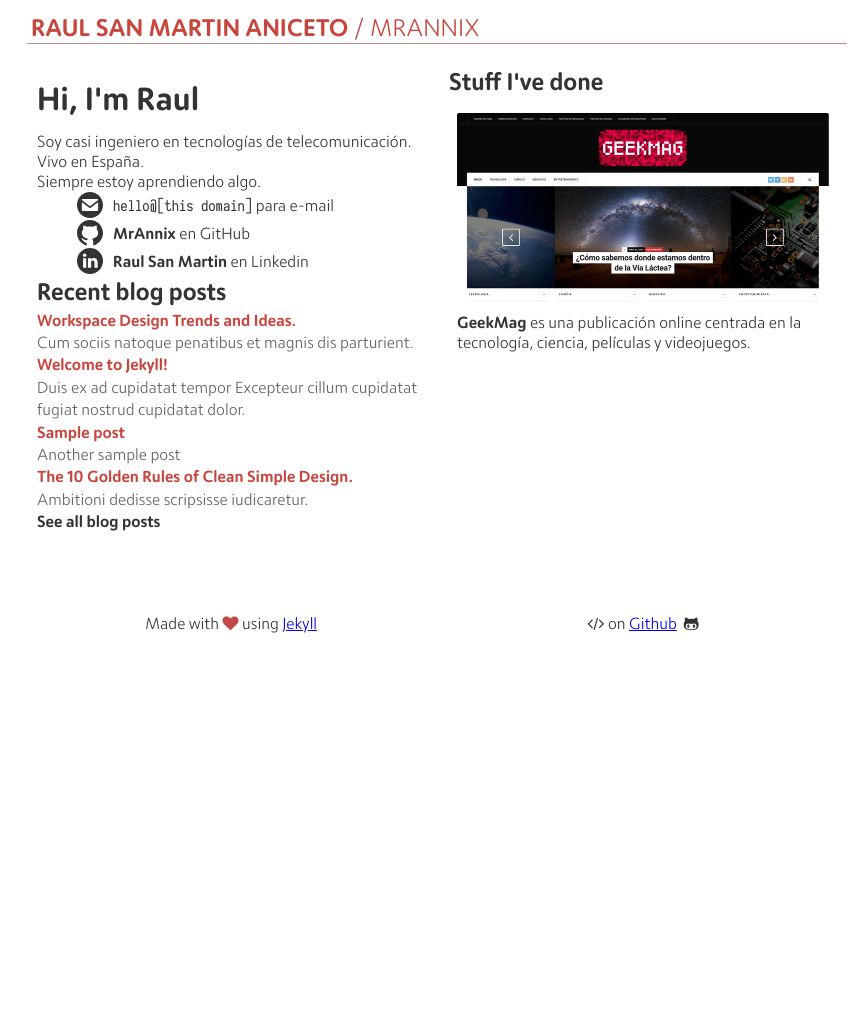
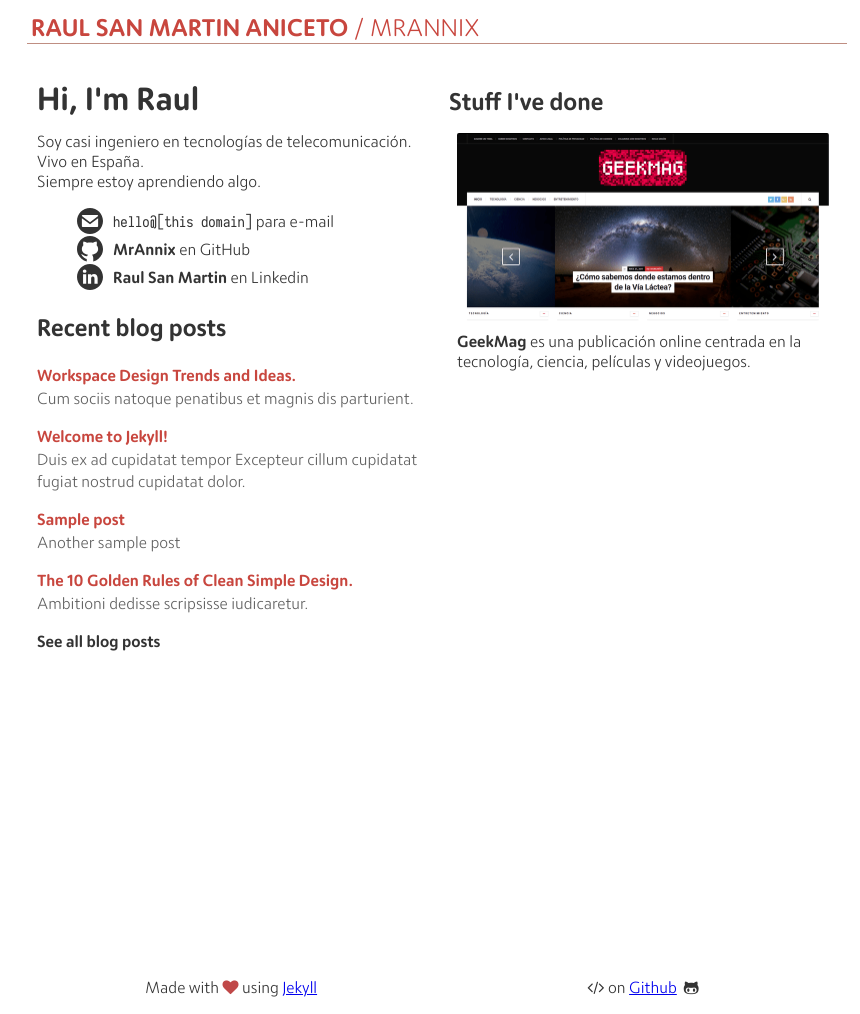
Before and after one commit to MrAnnix/MrAnnix.github.io, a Jekyll site: the page built from index.html, in a window 1280 px wide. Shown: the whole page, without its empty margins (203-1063 px from the left). Built offline with Jekyll 4.4.1, drawn with Linux system fonts in a browser that asks for light colours; the list of posts is cut into pages by our own code; before the commit the page ends 914 px from its top, so only the background shows below that.

Commit message:
Update _common.scss

```diff
--- a/_sass/_common.scss
+++ b/_sass/_common.scss
@@ -14,10 +14,6 @@
     font-weight: 700
 }
 
-* {
-  margin: 0;
-}
-
 html {
     font-family: sans-serif;
     -ms-text-size-adjust: 100%;
@@ -26,10 +22,6 @@
 
 body {
     margin: 0
-}
-
-html, body {
-  height: 100%;
 }
 
 article,aside,details,figcaption,figure,footer,header,main,menu,nav,section,summary {
@@ -303,7 +295,8 @@
 .container {
     margin-bottom: 4rem!important;
     padding-left: 6px;
-    padding-right: 6px
+    padding-right: 6px;
+    min-height: calc(100vh - 70px)
 }
 
 @media screen and (min-width: 820.01px) {
@@ -678,7 +671,8 @@
 
 .footer {
     padding-left: 6px;
-    padding-right: 6px
+    padding-right: 6px;
+    height: 50px
 }
 
 .footer .fa-heart {
```
